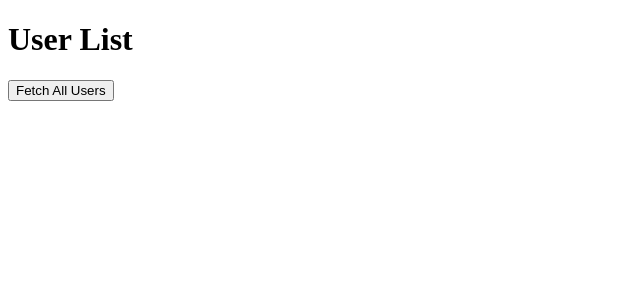
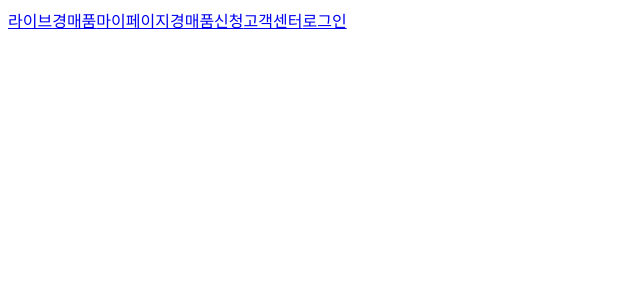
Before and after one commit to won24/BidOn-live-auction, a React (Create React App) app in the folder FrontEnd/auction-front/: page /mypage in a window 1280 px wide. Shown: the top 300 px of the page, without its empty margins (0-640 px from the left). Built offline with nearby package versions, Linux system fonts and the light colour scheme.

Commit message:
mainPage

```diff
--- a/FrontEnd/auction-front/package.json
+++ b/FrontEnd/auction-front/package.json
@@ -9,10 +9,11 @@
     "axios": "^1.7.7",
     "react": "^18.3.1",
     "react-dom": "^18.3.1",
+    "react-router-dom": "^6.27.0",
     "react-scripts": "5.0.1",
     "web-vitals": "^2.1.4"
   },
-  "proxy":"http://localhost:8080",
+  "proxy": "http://localhost:8080",
   "scripts": {
     "start": "react-scripts start",
     "build": "react-scripts build",
--- a/FrontEnd/auction-front/src/App.js
+++ b/FrontEnd/auction-front/src/App.js
@@ -1,42 +1,31 @@
-import {useState} from "react";
+
+import {BrowserRouter, Route, Routes} from "react-router-dom";
+import Live from "./pages/live/Live";
+import Auction from "./pages/acution/Auction";
+import Mypage from "./pages/mypage/Mypage";
+import RequestItem from "./pages/requestItem/RequestItem";
+import Customer from "./pages/customer/Customer";
+import Layout from "./components/Layout";
+import Login from "./pages/login/Login";
 
 function App() {
-    const [users, setUsers] = useState([]);
-
-    const fetchUsers = () => {
-        fetch(`http://localhost:8080/api/users`)
-            .then(response => response.json())
-            .then(data => setUsers(data))
-            .catch(error => console.error('Error fetching users:', error));
-        console.log(users)
-    };
 
     return (
-        <div>
-            <h1>User List</h1>
+       <>
+            <BrowserRouter>
+                <Routes>
+                    <Route path="/" element={<Layout/>}>
+                        <Route path="live" element={<Live/>}/>
+                        <Route path="auction" element={<Auction/>}/>
+                        <Route path="mypage" element={<Mypage/>}/>
+                        <Route path="requestitem" element={<RequestItem/>}/>
+                        <Route path="customer" element={<Customer/>}/>
+                        <Route path="login" element={<Login/>}/>
+                    </Route>
+                </Routes>
+            </BrowserRouter>
 
-            <button onClick={fetchUsers}>Fetch All Users</button>
-            {users.length > 0 && (
-                <table border={1}>
-                    <thead>
-                    <tr>
-                        {Object.keys(users[0]).map((key) => (
-                            <th key={key}>{key}</th>
-                        ))}
-                    </tr>
-                    </thead>
-                    <tbody>
-                    {users.map((user, index) => (
-                        <tr key={index}>
-                            {Object.values(user).map((value, idx) => (
-                                <td key={idx}>{value}</td>
-                            ))}
-                        </tr>
-                    ))}
-                    </tbody>
-                </table>
-            )}
-        </div>
+       </>
     );
 }
 
--- /dev/null
+++ b/FrontEnd/auction-front/src/components/Layout.js
@@ -0,0 +1,16 @@
+import {Outlet} from "react-router-dom";
+import Nav from "./navagation/NavigationBar";
+
+
+const Layout = () =>{
+
+    return(
+        <>
+            <Nav/>
+            {/*<Outlet/>*/}
+            {/*<Footer/>*/}
+        </>
+    )
+}
+
+export default Layout;
--- /dev/null
+++ b/FrontEnd/auction-front/src/components/navagation/NavigationBar.js
@@ -0,0 +1,18 @@
+import {NavLink} from "react-router-dom";
+
+
+const Nav = () =>{
+
+
+    return(
+        <div>
+            <NavLink to="/live">라이브</NavLink>
+            <NavLink to="/auction">경매품</NavLink>
+            <NavLink to="/mypage">마이페이지</NavLink>
+            <NavLink to="/requestitem">경매품신청</NavLink>
+            <NavLink to="/customer">고객센터</NavLink>
+            <NavLink to="/login">로그인</NavLink>
+        </div>
+    )
+}
+export default Nav;
--- /dev/null
+++ b/FrontEnd/auction-front/src/pages/acution/Auction.js
@@ -0,0 +1,10 @@
+
+
+const Auction = () =>{
+
+    return(
+        <>
+        </>
+    )
+}
+export default Auction;
--- /dev/null
+++ b/FrontEnd/auction-front/src/pages/customer/Customer.js
@@ -0,0 +1,11 @@
+
+
+const Customer = () =>{
+
+    return(
+        <>
+
+        </>
+    )
+}
+export default Customer;
--- /dev/null
+++ b/FrontEnd/auction-front/src/pages/live/Live.js
@@ -0,0 +1,11 @@
+
+
+const Live = () =>{
+
+    return(
+        <>
+
+        </>
+    )
+}
+export default Live;
--- /dev/null
+++ b/FrontEnd/auction-front/src/pages/login/Login.js
@@ -0,0 +1,11 @@
+
+
+const Login = () =>{
+
+    return(
+        <>
+
+        </>
+    )
+}
+export default Login;
--- /dev/null
+++ b/FrontEnd/auction-front/src/pages/mypage/Mypage.js
@@ -0,0 +1,10 @@
+
+
+const Mypage = () =>{
+
+    return(
+        <>
+        </>
+    )
+}
+export default Mypage;
--- /dev/null
+++ b/FrontEnd/auction-front/src/pages/requestItem/RequestItem.js
@@ -0,0 +1,11 @@
+
+
+const RequestItem = () =>{
+
+    return(
+        <>
+
+        </>
+    )
+}
+export default RequestItem;
```
Also changed, not shown: 1 other file (tests, documents, lock files or other folders).
